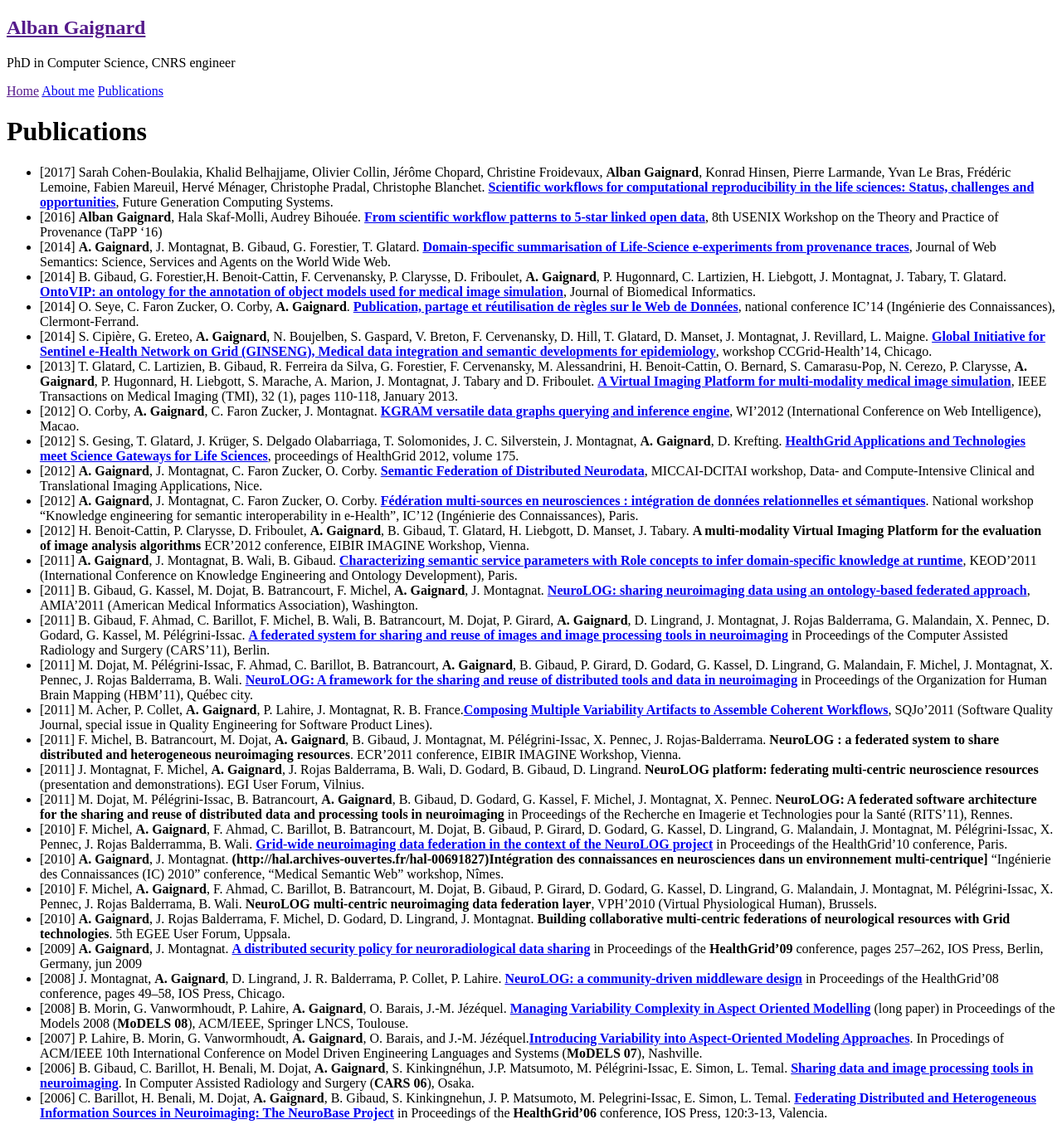
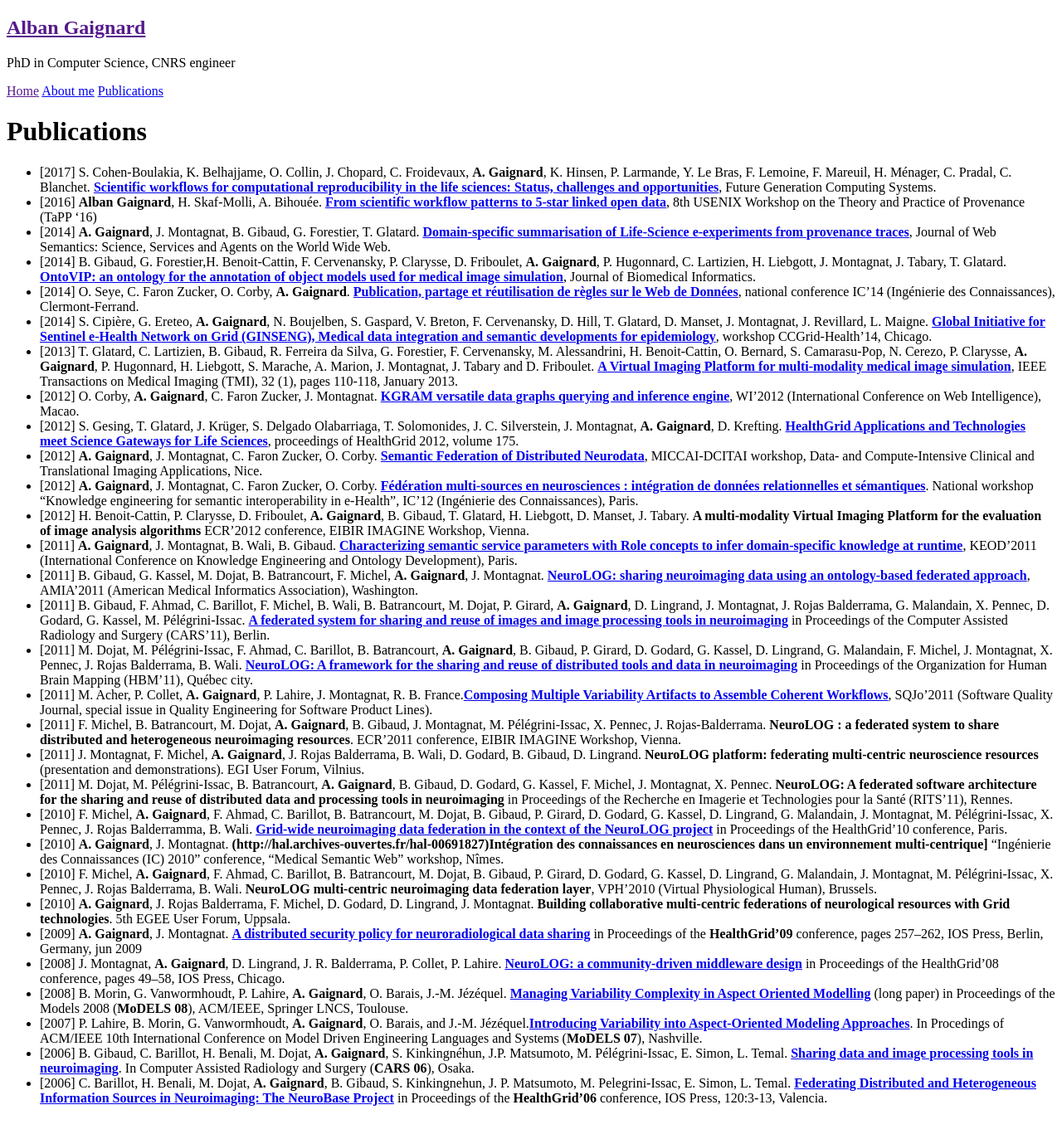
Before and after one commit to albangaignard/albangaignard.github.io, a Jekyll site: the page built from publications.md, in a window 1280 px wide. Shown: the whole page at 83% size. Built offline with Jekyll 4.4.1, drawn with Linux system fonts in a browser that asks for light colours; Markdown is read by kramdown in place of the engine named in the settings.

Commit message:
Update publications.md

```diff
--- a/publications.md
+++ b/publications.md
@@ -3,8 +3,8 @@ layout: page
 title: Publications
 ---
 
-* [2017] Sarah Cohen-Boulakia, Khalid Belhajjame, Olivier Collin, Jérôme Chopard, Christine Froidevaux, __Alban Gaignard__, Konrad Hinsen, Pierre Larmande, Yvan Le Bras, Frédéric Lemoine, Fabien Mareuil, Hervé Ménager, Christophe Pradal, Christophe Blanchet. **[Scientific workflows for computational reproducibility in the life sciences: Status, challenges and opportunities](http://www.sciencedirect.com/science/article/pii/S0167739X17300316)**, Future Generation Computing Systems.
-* [2016] __Alban Gaignard__, Hala Skaf-Molli, Audrey Bihouée. **[From scientific workflow patterns to 5-star linked open data](https://www.usenix.org/system/files/conference/tapp16/tapp16-paper-gaignard.pdf)**, 8th USENIX Workshop on the Theory and Practice of Provenance (TaPP '16)
+* [2017] S. Cohen-Boulakia, K. Belhajjame, O. Collin, J. Chopard, C. Froidevaux, __A. Gaignard__, K. Hinsen, P. Larmande, Y. Le Bras, F. Lemoine, F. Mareuil, H. Ménager, C. Pradal, C. Blanchet. **[Scientific workflows for computational reproducibility in the life sciences: Status, challenges and opportunities](http://www.sciencedirect.com/science/article/pii/S0167739X17300316)**, Future Generation Computing Systems.
+* [2016] __Alban Gaignard__, H. Skaf-Molli, A. Bihouée. **[From scientific workflow patterns to 5-star linked open data](https://www.usenix.org/system/files/conference/tapp16/tapp16-paper-gaignard.pdf)**, 8th USENIX Workshop on the Theory and Practice of Provenance (TaPP '16)
 * [2014] __A. Gaignard__, J. Montagnat, B. Gibaud, G. Forestier, T. Glatard. **[Domain-specific summarisation of Life-Science e-experiments from provenance traces](http://hal.archives-ouvertes.fr/docs/01/02/75/96/PDF/JWS-D-13-00125R4.pdf)**, Journal of Web Semantics: Science, Services and Agents on the World Wide Web.
 * [2014] B. Gibaud, G. Forestier,H. Benoit-Cattin, F. Cervenansky, P. Clarysse, D. Friboulet, __A. Gaignard__, P. Hugonnard, C. Lartizien, H. Liebgott, J. Montagnat, J. Tabary, T. Glatard. **[OntoVIP: an ontology for the annotation of object models used for medical image simulation](http://www.hal.inserm.fr/docs/01/06/23/71/PDF/ontovip-for-hal.pdf)**, Journal of Biomedical Informatics.
 * [2014] O. Seye, C. Faron Zucker, O. Corby, __A. Gaignard__. **[Publication, partage et réutilisation de règles sur le Web de Données](http://hal.archives-ouvertes.fr/hal-01015281)**, national conference IC'14 (Ingénierie des Connaissances), Clermont-Ferrand.
```
